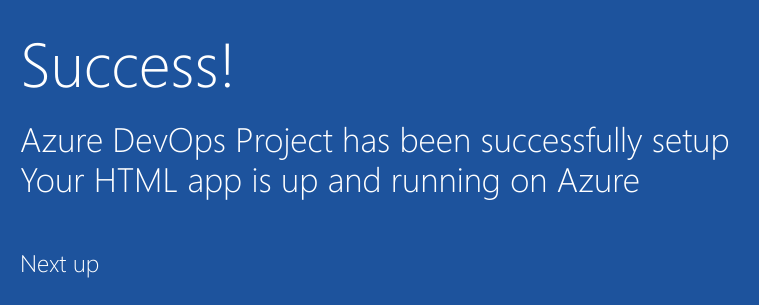
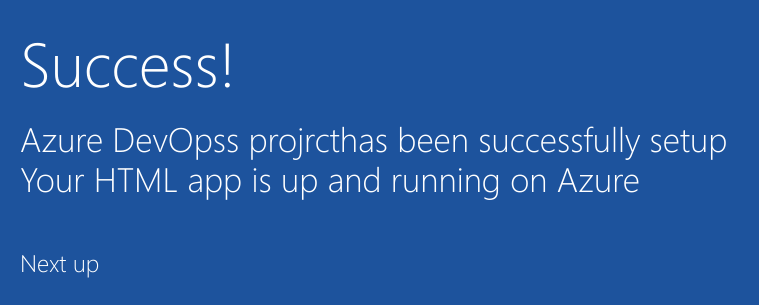
Before and after one commit to vpr0038/Project_Code, a plain HTML site: page index.html in a window 1280 px wide. Shown: the part 352-657 px from the top of the page, 205-964 px from the left. Drawn offline with Linux system fonts and the light colour scheme.

Commit message:
commit for newfeature

```diff
--- a/index.html
+++ b/index.html
@@ -1,4 +1,4 @@
- <!Doctype html>
+<!Doctype html>
 <html>
 
 <head>
@@ -19,7 +19,7 @@
         </div>
             <div class="content-body">
                 <div class="success-text">Success!</div>
-                <div class="description line-1"> Azure DevOps Project has been successfully setup</div>
+                <div class="description line-1"> Azure DevOpss projrcthas been successfully setup</div>
                 <div class="description line-2"> Your HTML app is up and running on Azure</div>
                 <div class="next-steps-container">
                     <div class="next-steps-header">Next up</div>
```
